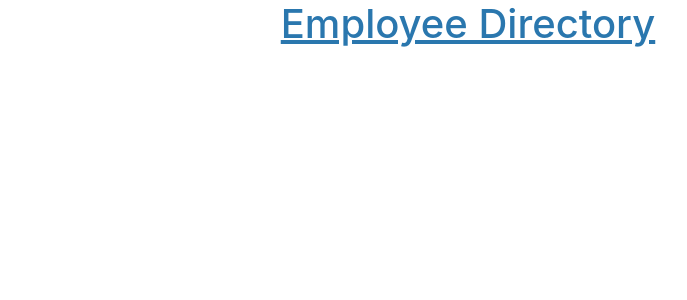
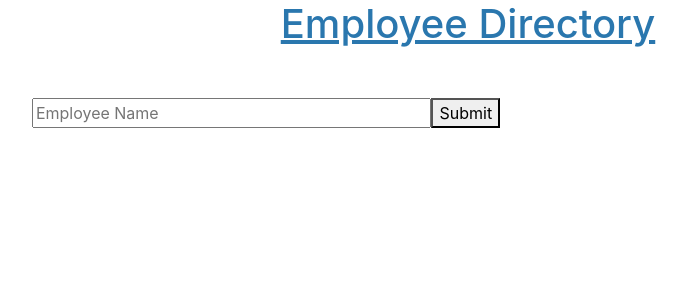
Before and after one commit to LJBarnes/employee_directory, a React (Create React App) app in the folder employee-directory/: page / in a window 1280 px wide. Shown: the top 300 px of the page, without its empty margins (172-859 px from the left). Built offline with nearby package versions, Linux system fonts and the light colour scheme.

Commit message:
adding search bar component and search bar css

```diff
--- a/employee-directory/src/App.js
+++ b/employee-directory/src/App.js
@@ -9,7 +9,7 @@ class App extends Component {
   //   employees
   // };
 
-// filteremployee....by name
+// filteremployee....by name?
 
 render() {
   return (
@@ -17,6 +17,7 @@ render() {
 <Header>
   <h1>Employee Directory</h1>
 </Header>
+<Searchbar />
 
 
 </div>
--- a/employee-directory/src/components/Searchbar/index.js
+++ b/employee-directory/src/components/Searchbar/index.js
@@ -0,0 +1,51 @@
+import React, { Component } from "react";
+import "./style.css";
+
+class Searchbar extends Component {
+  // Setting the component's initial state
+  state = {
+    employeeName: "",
+  };
+
+  handleInputChange = event => {
+    // Getting the value and name of the input which triggered the change
+    let value = event.target.value;
+    const name = event.target.name;
+
+    // Updating the input's state
+    this.setState({
+      [name]: value
+    });
+  };
+
+  handleFormSubmit = event => {
+    // Preventing the default behavior of the form submit (which is to refresh the page)
+    event.preventDefault();
+   this.setState({
+      employeeName: "",
+
+    });
+  };
+
+  render() {
+    // Notice how each input has a `value`, `name`, and `onChange` prop
+    return (
+      <div>
+
+        <form className="form">
+          <input
+            value={this.state.employeeName}
+            name="employeeName"
+            onChange={this.handleInputChange}
+            type="text"
+            placeholder="Employee Name"
+          />
+
+          <button onClick={this.handleFormSubmit}>Submit</button>
+        </form>
+      </div>
+    );
+  }
+}
+
+export default Searchbar;
--- a/employee-directory/src/components/Searchbar/style.css
+++ b/employee-directory/src/components/Searchbar/style.css
@@ -0,0 +1,16 @@
+.form {
+    margin: 20px;
+    margin: 5px, auto;
+    width: 60%;
+    text-align: center;
+    display: block;
+
+
+  }
+
+  .form input {
+    /* display: block; */
+    /* margin: 5px, auto; */
+    width: 60%;
+
+  }
```
